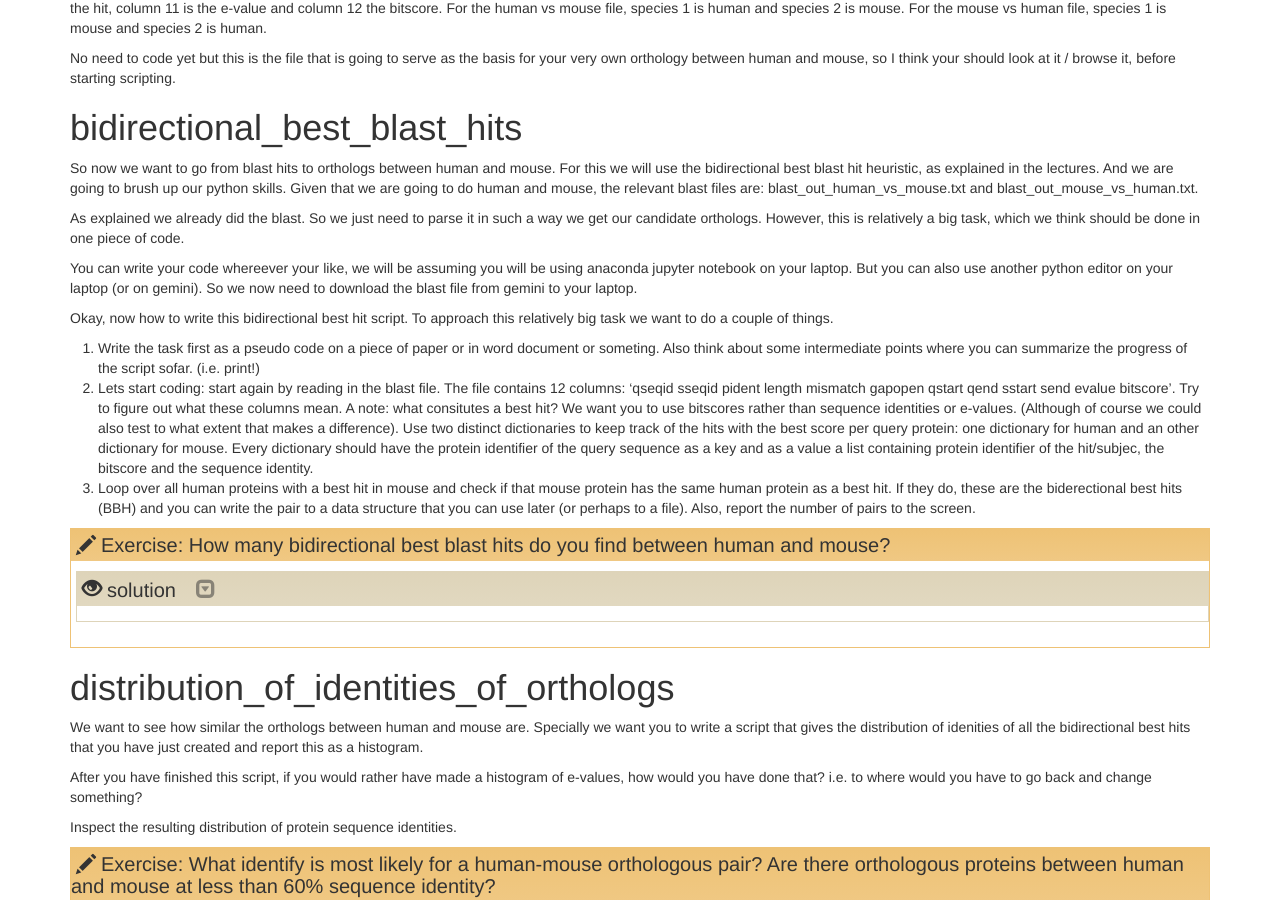
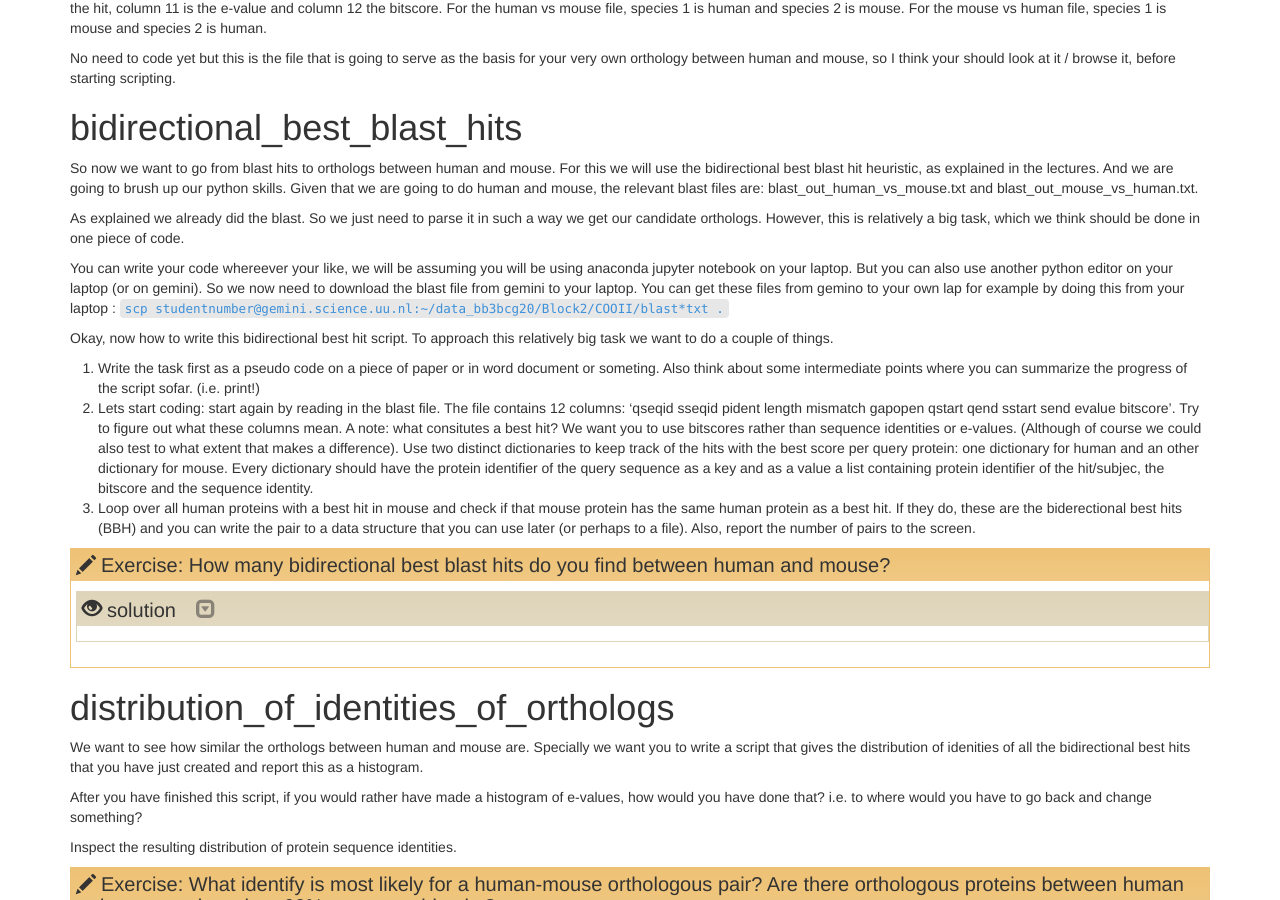
Before and after one commit to TeamMGE/GenomeBioinformaticsCourse, a Jekyll site: the page built from _episodes/50-COOII.md, in a window 1280 px wide and 900 px high, scrolled down 631 px. Built offline with Jekyll 4.4.1, drawn with Linux system fonts in a browser that asks for light colours.

Commit message:
Update 50-COOII.md

```diff
--- a/_episodes/50-COOII.md
+++ b/_episodes/50-COOII.md
@@ -36,6 +36,7 @@
 As explained we already did the blast. So we just need to parse it in such a way we get our candidate orthologs. However, this is relatively a big task, which we think should be done in one piece of code.
 
 You can write your code whereever your like, we will be assuming you will be using anaconda jupyter notebook on your laptop. But you can also use another python editor on your laptop (or on gemini). So we now need to download the blast file from gemini to your laptop.
+You can get these files from gemino to your own lap for example by doing this from your laptop : `scp studentnumber@gemini.science.uu.nl:~/data_bb3bcg20/Block2/COOII/blast*txt .`
 
 Okay, now how to write this bidirectional best hit script. To approach this relatively big task we want to do a couple of things.
 1. Write the task first as a pseudo code on a piece of paper or in word document or someting. Also think about some intermediate points where you can summarize the progress of the script sofar. (i.e. print!)
```
